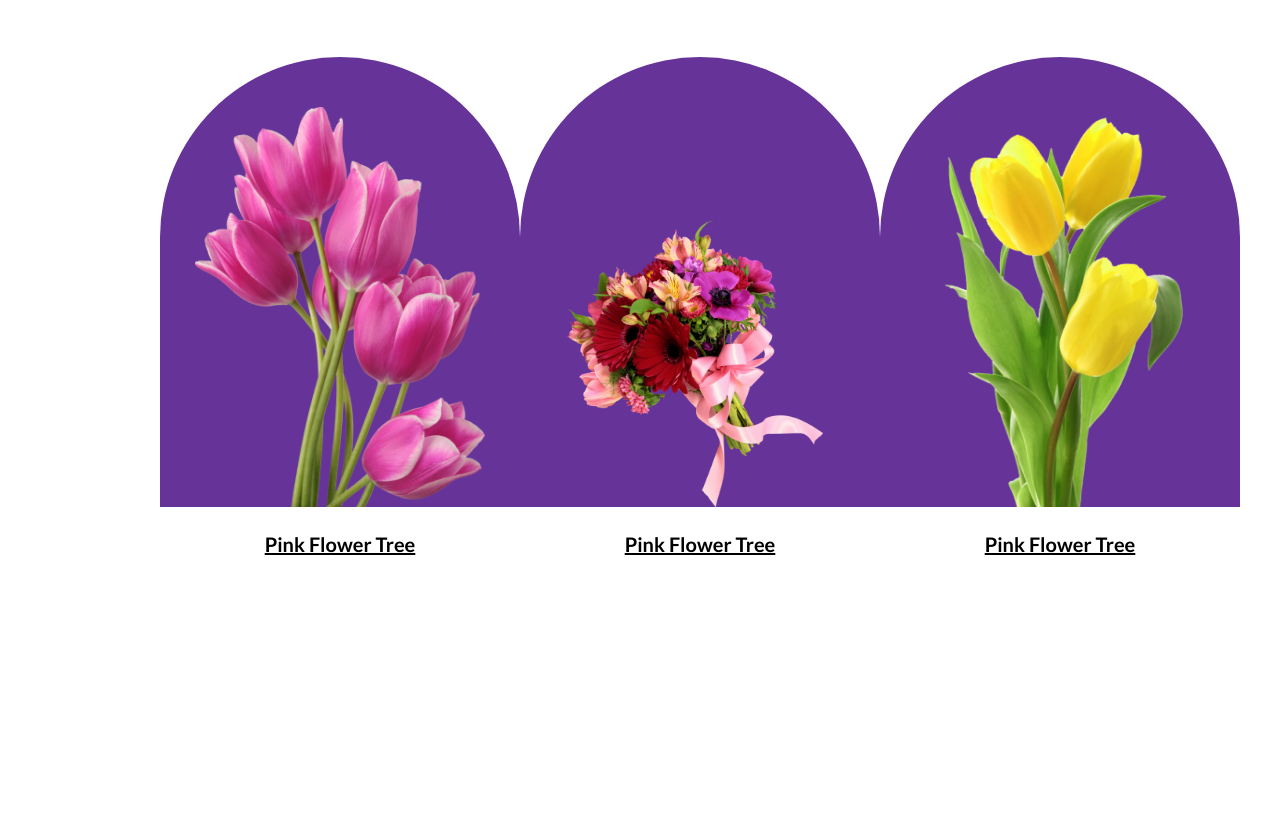
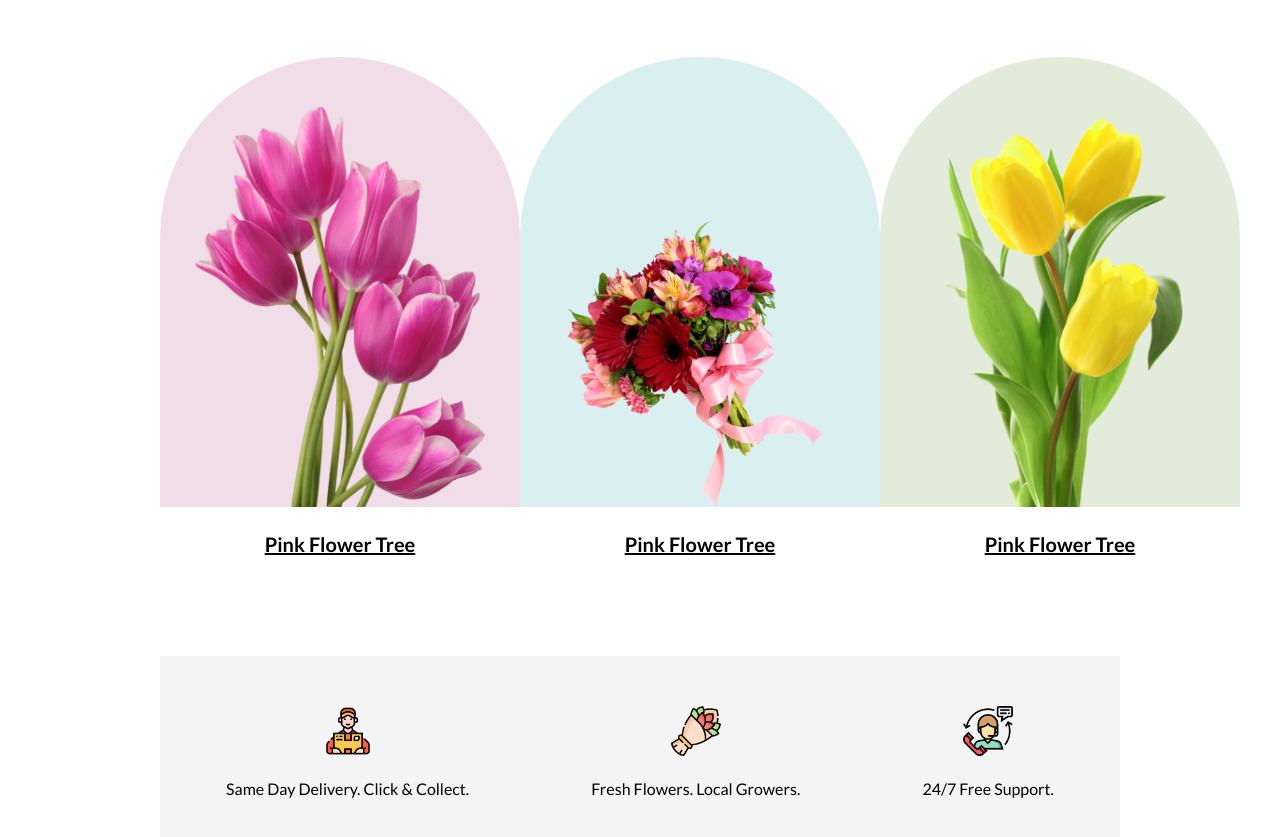
Before and after one commit to Aslam-Hosen/flower-shop, a plain HTML site: page index.html in a window 1280 px wide. Shown: the part 743-1580 px from the top of the page. Before the commit the page ends 1399 px from the top, so only its background shows below. Drawn offline with Linux system fonts and the light colour scheme.

Commit message:
added support section

```diff
--- a/index.html
+++ b/index.html
@@ -45,6 +45,8 @@
     <!-- Main section style -->
 
     <main>
+        <!-- Featured section sytle -->
+
         <section id="featured">
             <div class="container featured">
 
@@ -55,21 +57,21 @@
 
                 <div class="section-content">
                      <div class="flower">
-                          <div class="flower-img">
+                          <div class="flower-img pink">
                               <img src="images/pngwing 6.png" alt="">
                           </div>
                           <p>Pink Flower Tree</p>
                      </div>
 
                      <div class="flower">
-                          <div class="flower-img">
+                          <div class="flower-img blue">
                               <img src="images/pngwing 5.png" alt="">
                           </div>
                           <p>Pink Flower Tree</p>
                      </div>
 
                      <div class="flower">
-                          <div class="flower-img">
+                          <div class="flower-img grey">
                               <img src="images/pngwing 7.png" alt="">
                           </div>
                           <p>Pink Flower Tree</p>
@@ -78,6 +80,34 @@
                 </div>
             </div>
         </section>
+
+        <!-- Support section style -->
+
+        <section class="support">
+            <div class="container">
+
+                 <div class="support-content">
+
+                       <div class="support-img">
+                             <img src="images/Group 57.png" alt="">
+                             <p>Same Day Delivery. Click & Collect.</p>
+                       </div>
+
+                       <div class="support-img">
+                             <img src="images/Group 58.png" alt="">
+                             <p>Fresh Flowers. Local Growers.</p>
+                       </div>
+
+                       <div class="support-img">
+                             <img src="images/Group 59.png" alt="">
+                             <p>24/7 Free Support.</p>
+                       </div>
+
+                 </div>
+
+            </div>
+        </section>
+
     </main>
 
     <footer>
--- a/style.css
+++ b/style.css
@@ -66,7 +66,7 @@ header{
 }
 
 .banner-text p {
-    width: 400px;
+    width: 500px;
 }
 
 /* Featured section */
@@ -120,3 +120,32 @@ header{
     margin-top: 25px;
     text-decoration-line: underline;
 }
+
+.flower .pink{
+    background-color: #f1dde7;
+}
+
+.flower .blue{
+   background-color: #d9eff0;
+}
+
+.flower .grey{
+    background-color: #e3ebdb;
+}
+
+
+/* support related style */
+
+.support-content {
+    background-color: #f4f4f4;
+    display: flex;
+    text-align: center;
+    justify-content: space-around;
+    padding: 50px 5px;
+    margin: 100px 0px;
+}
+
+.support-content img {
+    width: 50px;
+    margin-bottom: 20px;
+}
```
